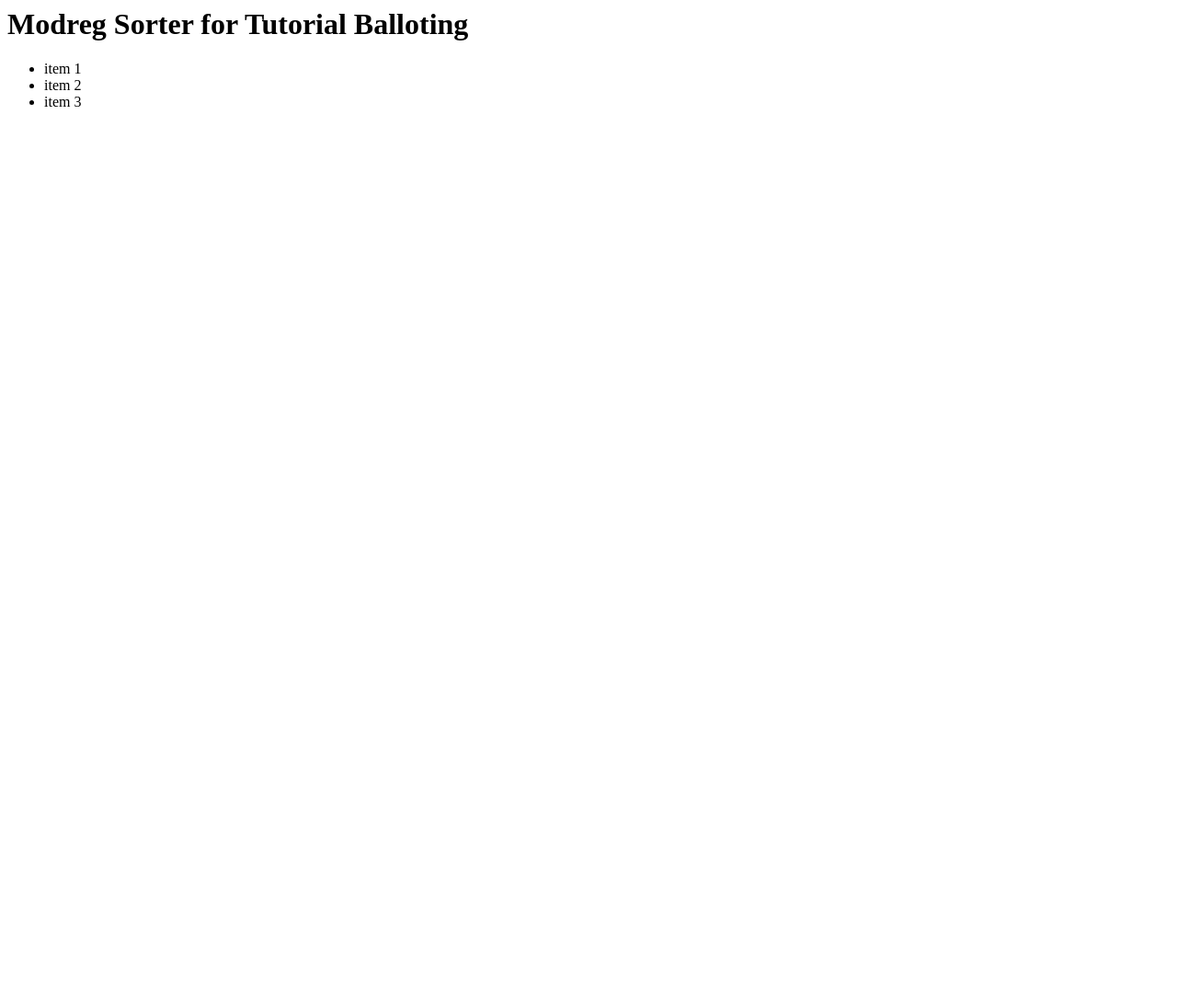
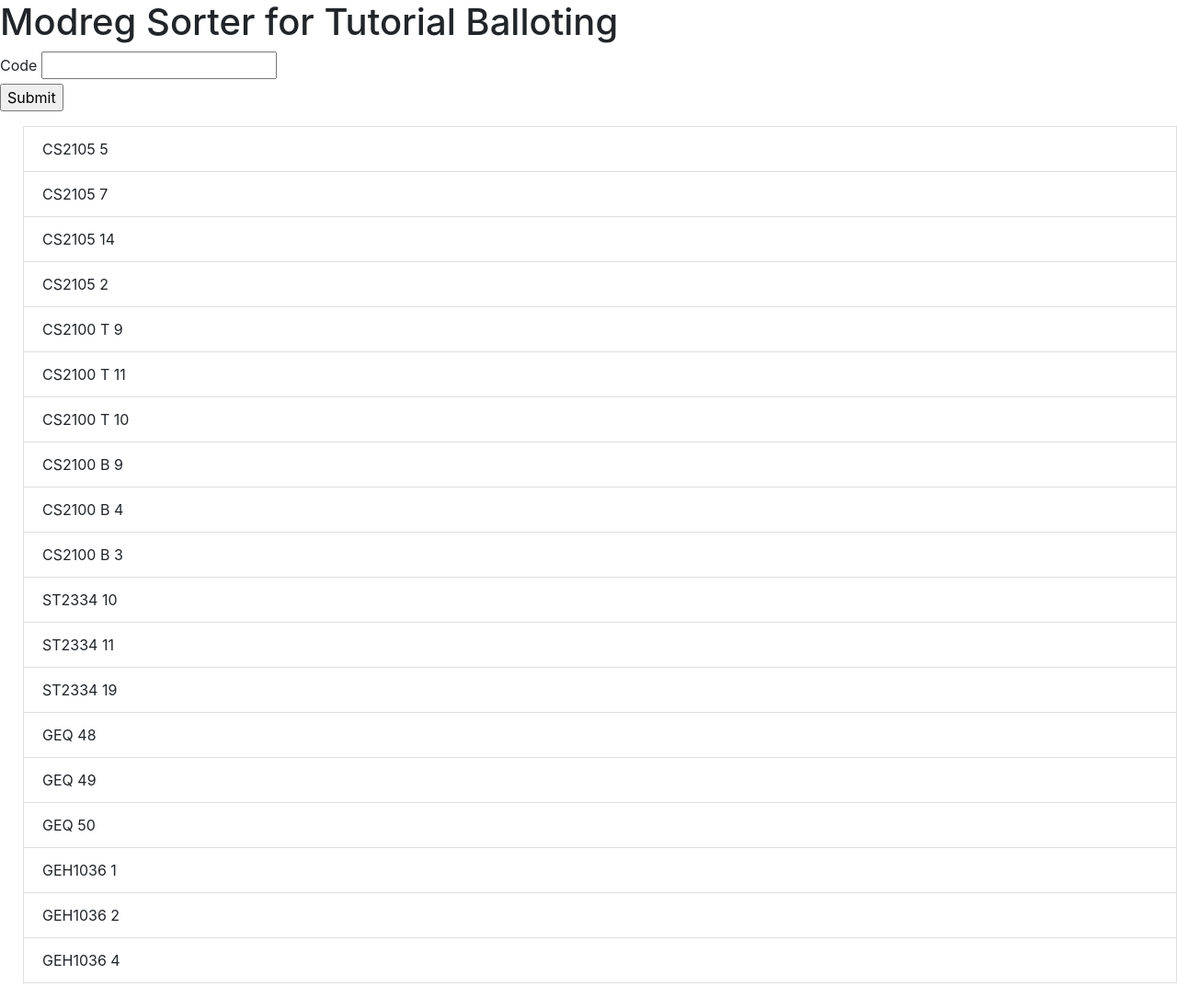
Before and after one commit to dhafinrazaq/modreg-sorter, a plain HTML site: page index.html in a window 1280 px wide. Shown: the whole page at 92% size. Before the commit the page ends 800 px from the top, so only its background shows below. Drawn offline with nearby package versions, Linux system fonts and the light colour scheme.

Commit message:
improved drag UX

```diff
--- /dev/null
+++ b/index.css
@@ -0,0 +1,8 @@
+.list-group .list-group-item {
+  border-radius: 0;
+  cursor: move;
+}
+
+.list-group .list-group-item:hover {
+  background-color: #f7f7f7;
+}
--- a/index.html
+++ b/index.html
@@ -1,9 +1,58 @@
+<html>
+  <head>
+    <meta charset="utf-8" />
+    <meta
+      name="viewport"
+      content="width=device-width, initial-scale=1, shrink-to-fit=no"
+    />
+    <title>Modreg Sorter</title>
+    <link
+      rel="stylesheet"
+      href="https://stackpath.bootstrapcdn.com/bootstrap/4.2.1/css/bootstrap.min.css"
+      integrity="sha384-GJzZqFGwb1QTTN6wy59ffF1BuGJpLSa9DkKMp0DgiMDm4iYMj70gZWKYbI706tWS"
+      crossorigin="anonymous"
+    />
+    <link
+      rel="stylesheet"
+      href="https://use.fontawesome.com/releases/v5.6.3/css/all.css"
+      integrity="sha384-UHRtZLI+pbxtHCWp1t77Bi1L4ZtiqrqD80Kn4Z8NTSRyMA2Fd33n5dQ8lWUE00s/"
+      crossorigin="anonymous"
+    />
+    <link rel="stylesheet" href="./index.css" />
+  </head>
   <body>
     <h1>Modreg Sorter for Tutorial Balloting</h1>
+    <form>
+      <label for="code">Code</label>
+      <input type="text" id="code" name="code" /><br />
+      <input type="submit" value="Submit" />
+    </form>
+    <div class="row">
+      <div class="list-group col">
         <ul id="items">
-    <li>item 1</li>
-    <li>item 2</li>
-    <li>item 3</li>
+          <li class="list-group-item">CS2105 5</li>
+          <li class="list-group-item">CS2105 7</li>
+          <li class="list-group-item">CS2105 14</li>
+          <li class="list-group-item">CS2105 2</li>
+          <li class="list-group-item">CS2100 T 9</li>
+          <li class="list-group-item">CS2100 T 11</li>
+          <li class="list-group-item">CS2100 T 10</li>
+          <li class="list-group-item">CS2100 B 9</li>
+          <li class="list-group-item">CS2100 B 4</li>
+          <li class="list-group-item">CS2100 B 3</li>
+          <li class="list-group-item">ST2334 10</li>
+          <li class="list-group-item">ST2334 11</li>
+          <li class="list-group-item">ST2334 19</li>
+          <li class="list-group-item">GEQ 48</li>
+          <li class="list-group-item">GEQ 49</li>
+          <li class="list-group-item">GEQ 50</li>
+          <li class="list-group-item">GEH1036 1</li>
+          <li class="list-group-item">GEH1036 2</li>
+          <li class="list-group-item">GEH1036 4</li>
         </ul>
+      </div>
+    </div>
+
     <script src="main.js"></script>
   </body>
+</html>
```
Also changed, not shown: main.js. Lines whose indentation alone changed are shown as unchanged.
